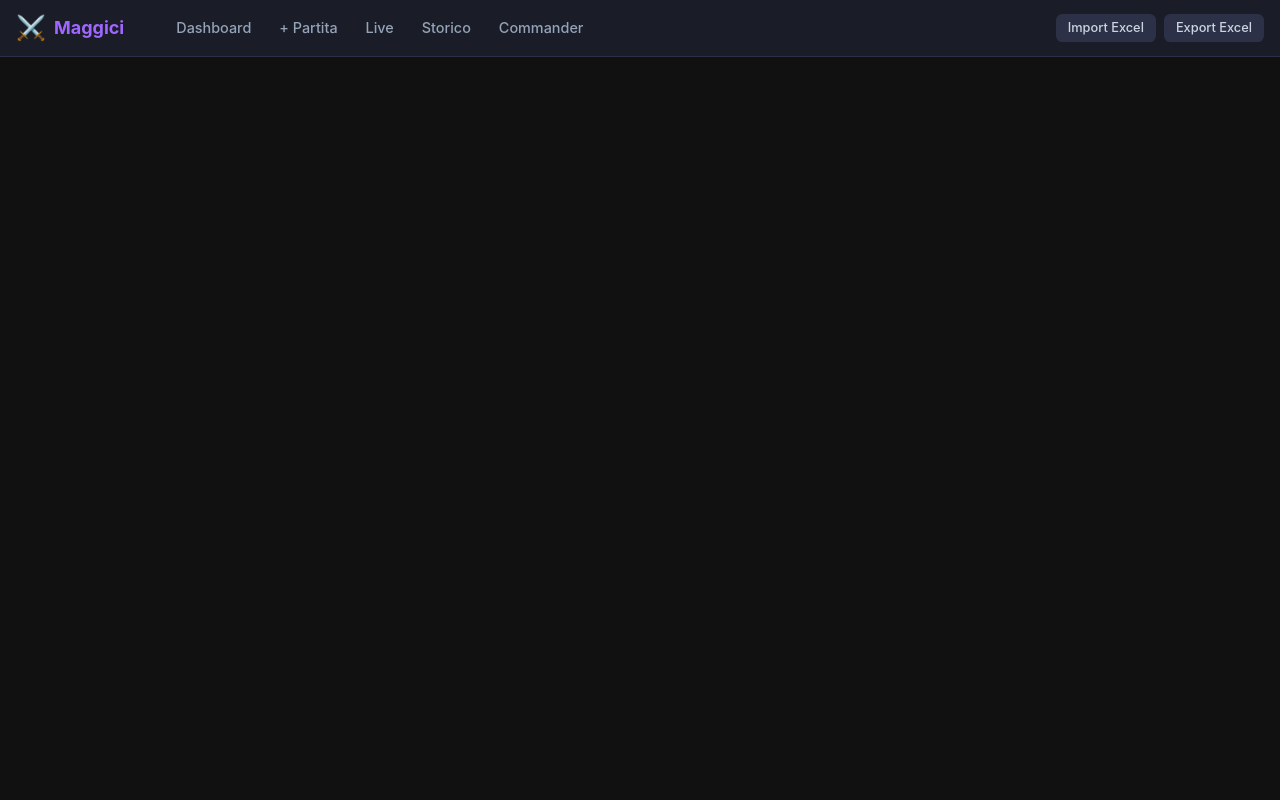
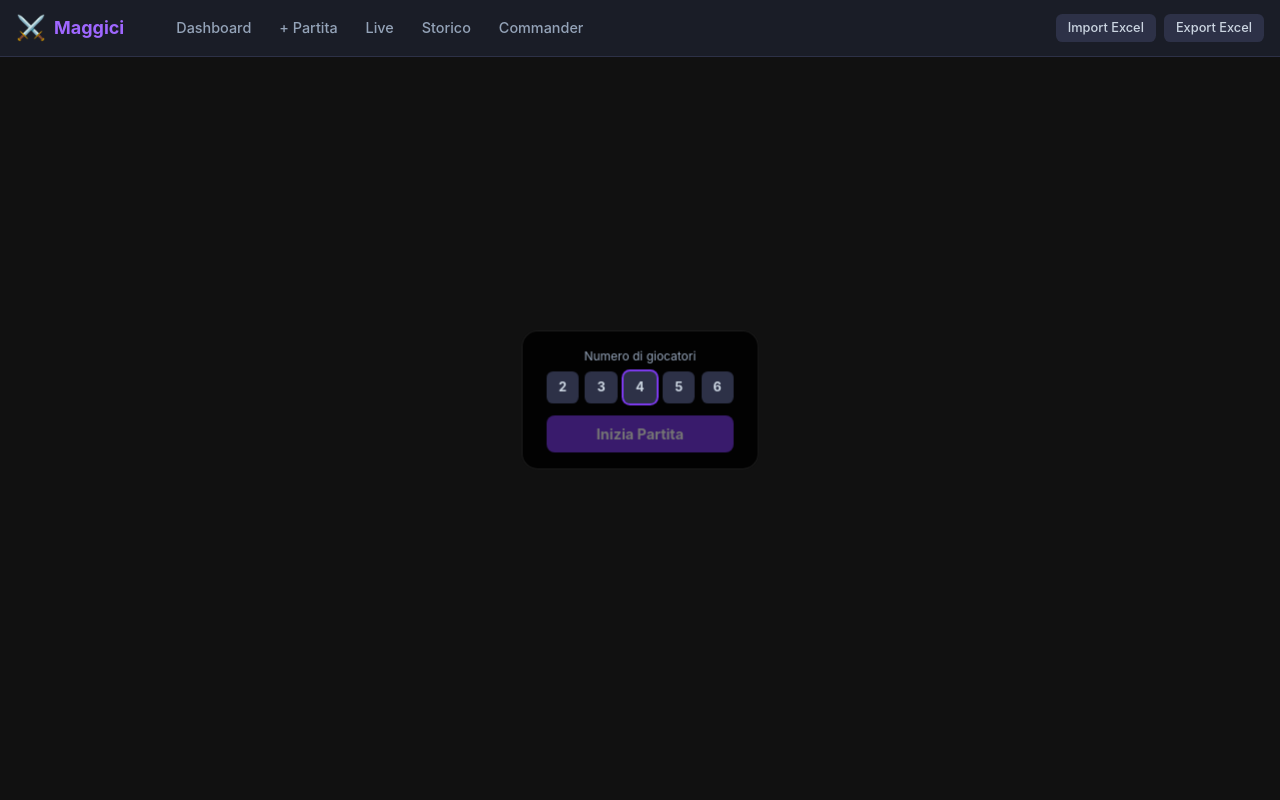
Before and after one commit to grebbo/mtg-tracker, a Flask app: template app/templates/live.html in a window 1280 px wide. Run offline with Flask 3, Linux system fonts and the light colour scheme; the template is opened without the code that fills it, so the values that code supplies are empty; some libraries are stand-ins or nearby versions.

Commit message:
feat(live-v2): HTML — remove setup screen and edit modal, add setup center
Co-Authored-By: Claude Sonnet 4.6 <noreply@anthropic.com>

```diff
--- a/app/templates/live.html
+++ b/app/templates/live.html
@@ -133,9 +133,6 @@
   }
   #end-game-btn:hover { background: #991b1b; }
 
-  /* ── edit modal (hidden pending HTML removal in next task) ─── */
-  #edit-modal { display: none; }
-
   /* ── auto-end overlay ─────────────────────────── */
   #end-overlay {
     display: none; position: fixed; inset: 0; z-index: 100;
@@ -162,55 +159,32 @@
 
 {% block content %}
 
-<!-- ══ SETUP SCREEN ══════════════════════════════════════════ -->
-<div id="live-setup">
-  <h1 class="text-xl font-bold text-white mb-6">⚔️ Nuova Partita Live</h1>
-
-  <!-- Player count -->
-  <div class="card p-4 mb-4">
-    <label class="mb-2">Numero di giocatori</label>
-    <div class="flex gap-2">
+<!-- ══ PLAY SCREEN ═══════════════════════════════════════════ -->
+<div id="live-play">
+  <!-- Setup center (visible during setup phase) -->
+  <div id="setup-center">
+    <!-- Resume banner (shown instead of controls when a saved game exists) -->
+    <div id="resume-banner" style="display:none">
+      <p style="color:#fbbf24;font-size:0.85rem;margin-bottom:0.5rem">⚠ C'è una partita in corso non terminata.</p>
+      <div style="display:flex;gap:0.5rem;justify-content:center">
+        <button id="resume-btn" class="btn-primary text-sm" style="padding:0.3rem 0.8rem">Riprendi</button>
+        <button id="discard-btn" class="btn-sm text-sm" style="padding:0.3rem 0.8rem">Scarta</button>
+      </div>
+    </div>
+    <!-- Player count + start controls -->
+    <div id="setup-controls">
+      <div style="font-size:0.75rem;color:#94a3b8;margin-bottom:0.4rem">Numero di giocatori</div>
+      <div style="display:flex;gap:0.4rem;margin-bottom:0.75rem">
         {% for n in [2,3,4,5,6] %}
         <button type="button"
                 class="count-btn btn-sm px-3 py-1.5 font-bold {% if n == 4 %}ring-2 ring-mtg-accent{% endif %}"
                 data-count="{{ n }}">{{ n }}</button>
         {% endfor %}
       </div>
-  </div>
-
-  <!-- Seat slots -->
-  <div id="seat-slots" class="mb-4">
-    {% for i in range(6) %}
-    <div class="seat-slot {% if i >= 4 %}hidden{% endif %}" data-seat="{{ i }}">
-      <div class="text-xs text-slate-500 mb-2 font-medium">Posto {{ i + 1 }}</div>
-      <div class="flex gap-2">
-        <select class="seat-player flex-1" data-seat="{{ i }}">
-          <option value="">— Giocatore —</option>
-        </select>
-        <select class="seat-commander flex-1" data-seat="{{ i }}">
-          <option value="">— Commander —</option>
-        </select>
-      </div>
-    </div>
-    {% endfor %}
-  </div>
-
-  <!-- resume banner -->
-  <div id="resume-banner" class="hidden card p-4 mb-4" style="border-color:#f59e0b">
-    <p class="text-amber-300 text-sm mb-2">⚠ C'è una partita in corso non terminata.</p>
-    <div class="flex gap-2">
-      <button id="resume-btn" class="btn-primary text-sm">Riprendi</button>
-      <button id="discard-btn" class="btn-sm text-sm">Scarta</button>
+      <button id="setup-start-btn" disabled>Inizia Partita</button>
     </div>
   </div>
 
-  <button id="start-btn" class="btn-primary w-full py-3 text-base font-bold opacity-50 cursor-not-allowed" disabled>
-    Inizia Partita
-  </button>
-</div>
-
-<!-- ══ PLAY SCREEN ═══════════════════════════════════════════ -->
-<div id="live-play">
   <div id="play-grid"></div>
 
   <!-- Turn center -->
@@ -219,25 +193,6 @@
     <span id="turn-num" title="Premi a lungo per terminare">1</span>
     <button class="turn-btn" id="turn-plus">+</button>
     <button id="end-game-btn">Termina partita</button>
-  </div>
-
-  <!-- Edit modal -->
-  <div id="edit-modal">
-    <div id="edit-modal-inner">
-      <h3 class="text-white font-semibold">Modifica posizione</h3>
-      <div>
-        <label>Giocatore</label>
-        <select id="edit-player-sel"></select>
-      </div>
-      <div>
-        <label>Commander</label>
-        <select id="edit-commander-sel"></select>
-      </div>
-      <div class="flex gap-2">
-        <button id="edit-confirm" class="btn-primary flex-1">Conferma</button>
-        <button id="edit-cancel" class="btn-sm flex-1">Annulla</button>
-      </div>
-    </div>
   </div>
 
   <!-- Auto-end overlay -->
```
Lines whose indentation alone changed are shown as unchanged.
